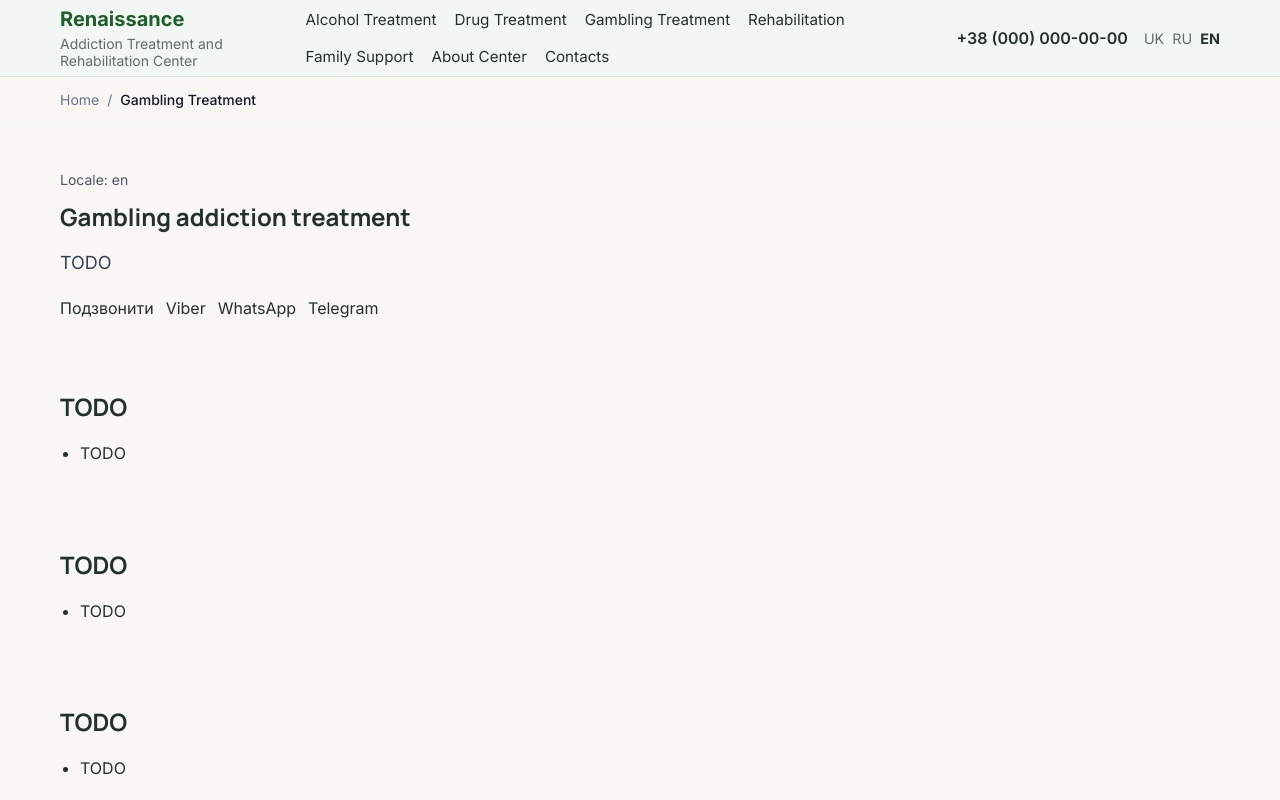
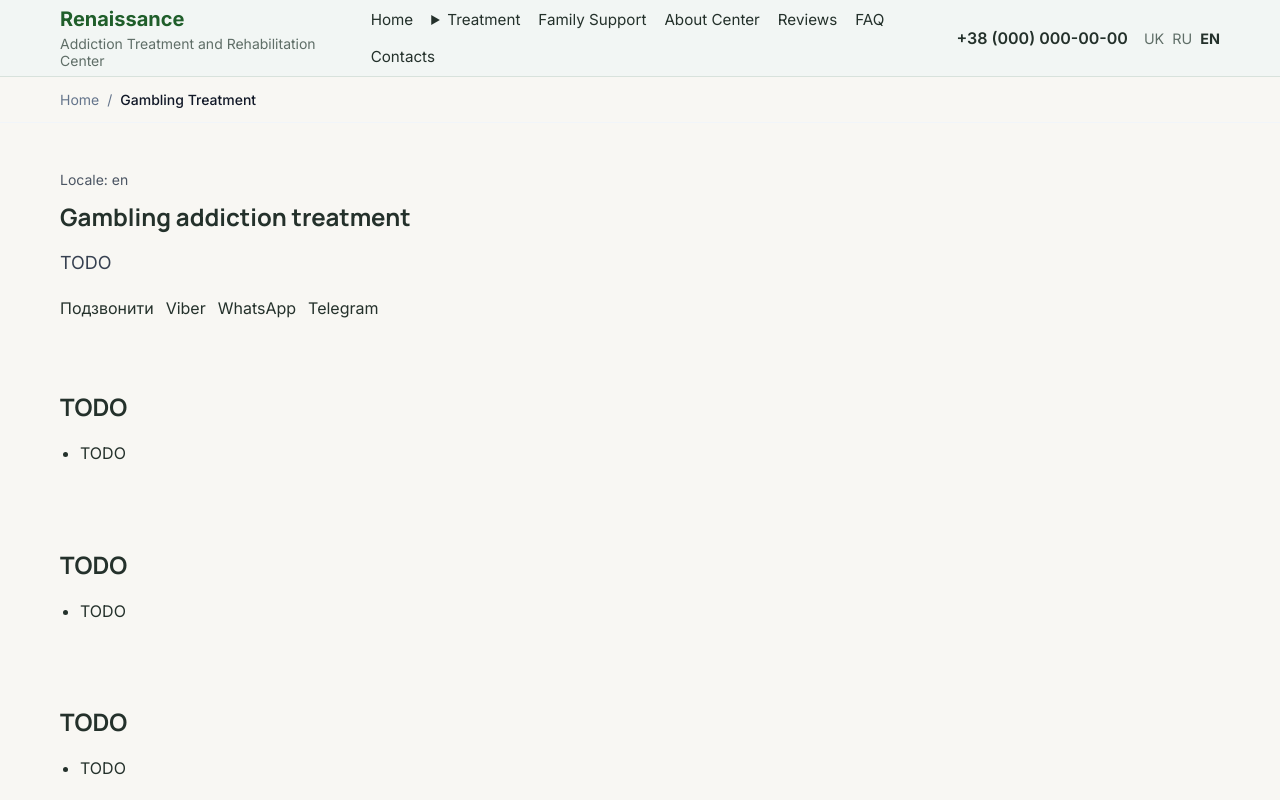
Before and after one commit to gtworkfiles-lab/newren, a Next.js app: page /en/likuvannya-ludomanii in a window 1280 px wide. Shown: the top 800 px of the page. Built offline with nearby package versions, Linux system fonts and the light colour scheme.

Commit message:
Codex narrow test: align compact nav and locale switcher

```diff
--- a/src/components/layout/LocaleSwitcher.tsx
+++ b/src/components/layout/LocaleSwitcher.tsx
@@ -16,8 +16,7 @@ export default function LocaleSwitcher({
   routeKey,
 }: LocaleSwitcherProps) {
   const pathname = usePathname()
-  const currentRouteKey =
-    routeKey ?? resolveCurrentRouteKey(currentLocale, pathname)
+  const currentRouteKey = routeKey ?? resolveCurrentRouteKey(currentLocale, pathname)
 
   return (
     <div className="locale-switcher" aria-label="Language switcher">
--- a/src/components/layout/MainNav.tsx
+++ b/src/components/layout/MainNav.tsx
@@ -1,5 +1,9 @@
 import Link from 'next/link'
-import { MAIN_NAV_ITEMS } from '@/data/navigation'
+import {
+  MAIN_NAV_ITEMS,
+  SERVICES_GROUP_LABEL,
+  SERVICES_NAV_ITEMS,
+} from '@/data/navigation'
 import type { Locale } from '@/lib/routes'
 
 type MainNavProps = {
@@ -9,7 +13,24 @@ type MainNavProps = {
 export default function MainNav({ locale }: MainNavProps) {
   return (
     <nav className="site-nav" aria-label="Main navigation">
-      {MAIN_NAV_ITEMS.map((item) => (
+      {MAIN_NAV_ITEMS.slice(0, 1).map((item) => (
+        <Link key={item.key} href={item.href[locale]} className="site-nav__link">
+          {item.label[locale]}
+        </Link>
+      ))}
+
+      <details>
+        <summary className="site-nav__link">{SERVICES_GROUP_LABEL[locale]}</summary>
+        <div>
+          {SERVICES_NAV_ITEMS.map((item) => (
+            <Link key={item.key} href={item.href[locale]} className="site-nav__link">
+              {item.label[locale]}
+            </Link>
+          ))}
+        </div>
+      </details>
+
+      {MAIN_NAV_ITEMS.slice(1).map((item) => (
         <Link key={item.key} href={item.href[locale]} className="site-nav__link">
           {item.label[locale]}
         </Link>
--- a/src/data/navigation.ts
+++ b/src/data/navigation.ts
@@ -10,13 +10,19 @@ export type NavigationItem = {
 }
 
 export const MAIN_NAV_KEYS: RouteKey[] = [
+  'home',
+  'family',
+  'about',
+  'reviews',
+  'faq',
+  'contacts',
+]
+
+export const SERVICES_NAV_KEYS: RouteKey[] = [
   'alcohol',
   'drugs',
   'gambling',
   'rehab',
-  'family',
-  'about',
-  'contacts',
 ]
 
 export const FOOTER_HELP_KEYS: RouteKey[] = [
@@ -129,6 +135,12 @@ export const BRAND_LABELS: Record<Locale, { name: string; text: string }> = {
   },
 }
 
+export const SERVICES_GROUP_LABEL: NavigationLabelMap = {
+  uk: 'Лікування',
+  ru: 'Лечение',
+  en: 'Treatment',
+}
+
 export function buildNavigationItem(key: RouteKey): NavigationItem {
   return {
     key,
@@ -147,6 +159,8 @@ export function buildNavigationItems(keys: RouteKey[]): NavigationItem[] {
 
 export const MAIN_NAV_ITEMS = buildNavigationItems(MAIN_NAV_KEYS)
 
+export const SERVICES_NAV_ITEMS = buildNavigationItems(SERVICES_NAV_KEYS)
+
 export const FOOTER_HELP_ITEMS = buildNavigationItems(FOOTER_HELP_KEYS)
 
 export const FOOTER_CENTER_ITEMS = buildNavigationItems(FOOTER_CENTER_KEYS)
--- a/src/lib/current-route.ts
+++ b/src/lib/current-route.ts
@@ -1,4 +1,4 @@
-import { findRouteKeyBySlug } from '@/lib/routes'
+import { getAllRouteDefinitions } from '@/lib/slug-map'
 import type { Locale, RouteKey } from '@/lib/routes'
 
 export function resolveCurrentRouteKey(
@@ -14,7 +14,12 @@ export function resolveCurrentRouteKey(
 
   const [slug] = localizedSegments
 
-  const routeKey = findRouteKeyBySlug(locale, slug)
+  const routeKey = getAllRouteDefinitions().find((routeDefinition) => {
+    return (
+      routeDefinition.slugs[locale] === slug ||
+      Object.values(routeDefinition.slugs).includes(slug)
+    )
+  })?.key
 
   return routeKey ?? 'home'
 }
```
